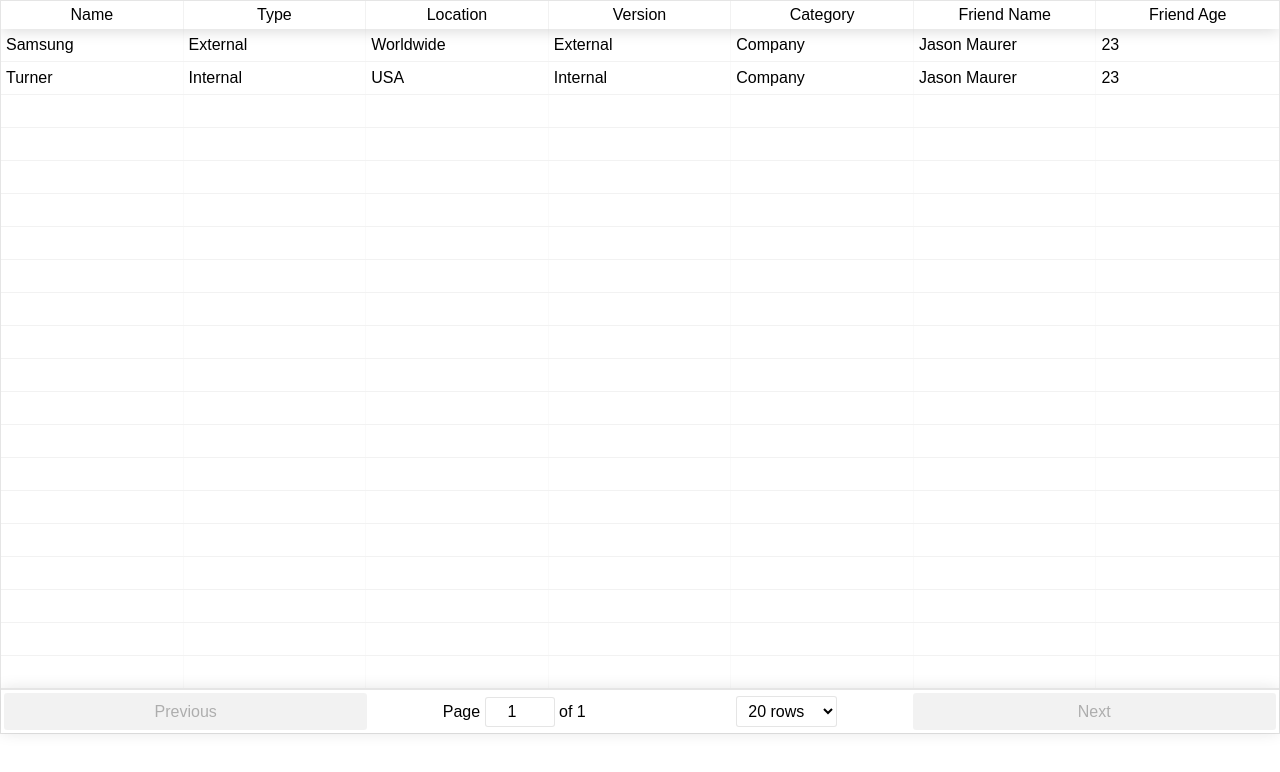
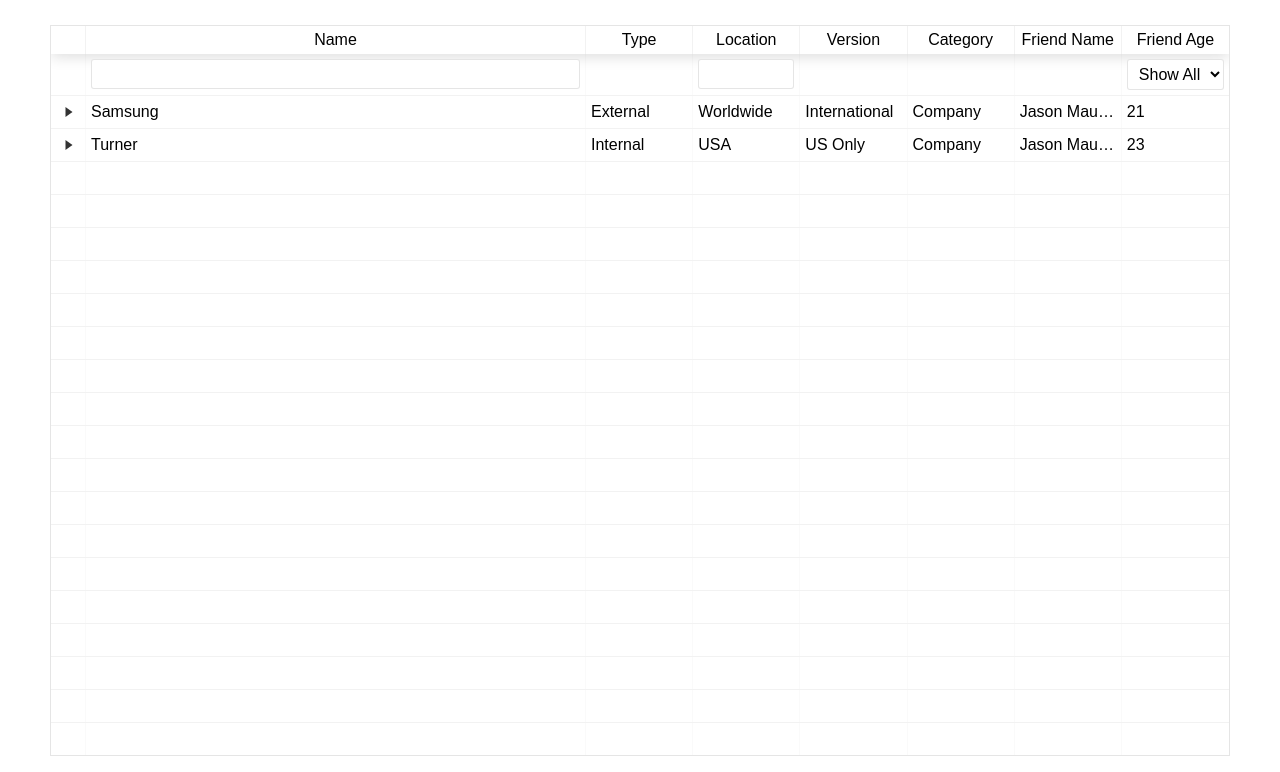
Before and after one commit to unit57/data-tables, a React (Create React App) app: page / in a window 1280 px wide. Shown: the top 772 px of the page. Built offline with nearby package versions, Linux system fonts and the light colour scheme.

Commit message:
Scaffoled react table

```diff
--- a/src/App.css
+++ b/src/App.css
@@ -1,28 +1,3 @@
-.App {
-  text-align: center;
+.reactTableParent {
+  padding: 25px 50px 0 50px;
 }
-
-.App-logo {
-  animation: App-logo-spin infinite 20s linear;
-  height: 80px;
-}
-
-.App-header {
-  background-color: #222;
-  height: 150px;
-  padding: 20px;
-  color: white;
-}
-
-.App-title {
-  font-size: 1.5em;
-}
-
-.App-intro {
-  font-size: large;
-}
-
-@keyframes App-logo-spin {
-  from { transform: rotate(0deg); }
-  to { transform: rotate(360deg); }
-}
--- a/src/App.js
+++ b/src/App.js
@@ -1,16 +1,18 @@
 import React, { Component } from 'react';
 import ReactTable from 'react-table';
 import 'react-table/react-table.css'
+import'./App.css'
 import TurnerReactTable from './TurnerReactTable.js'
+import brandSettingsData from './data/brand-setting-data.js'
 
 class App extends Component {
 
 
   render() {
     return (
-      <div>
+      <div className="reactTableParent">
 
-        <TurnerReactTable />
+        <TurnerReactTable data={brandSettingsData} />
 
       </div>
     );
--- a/src/TurnerReactTable.js
+++ b/src/TurnerReactTable.js
@@ -8,62 +8,76 @@ export default class TurnerReactTable extends Component {
 
  render() {
 
-  const data = [{
-    name: 'Samsung',
-    type: 'External',
-    location: 'Worldwide',
-    version: 'International',
-    category: 'Company',
-    friend: {
-      name: 'Jason Maurer',
-      age: 23
-    }
-  },{
-    name: 'Turner',
-    type: 'Internal',
-    location: 'USA',
-    version: 'US Only',
-    category: 'Company',
-    friend: {
-      name: 'Jason Maurer',
-      age: 23
-    }
-    }];
+  let data = this.props.data;
+
+  const filterCaseInsensitive = (filter, row) => {
+      const id = filter.pivotId || filter.id;
+      return (
+          row[id] !== undefined ?
+              String(row[id].toLowerCase()).startsWith(filter.value.toLowerCase())
+              :
+              true
+      );
+  };
 
   const columns = [{
+    expander: true
+  }, {
     Header: 'Name',
-    accessor: 'name' // String-based value accessors!
+    accessor: 'name', // String-based value accessors!
+    Cell: props => <span className='number'>{props.value}</span> ,
+    width: 500,
   }, {
     Header: 'Type',
     accessor: 'type',
-    Cell: props => <span className='number'>{props.value}</span> // Custom cell components!
+    Cell: props => <span className='number'>{props.value}</span>, // Custom cell components!
+    filterable: false
   }, {
     Header: 'Location',
     accessor: 'location',
-    Cell: props => <span className='number'>{props.value}</span> // Custom cell components!
+    Cell: props => <span className='number'>{props.value}</span>,
+    sortable: false // Custom cell components!
   }, {
     Header: 'Version',
-    accessor: 'type',
-    Cell: props => <span className='number'>{props.value}</span> // Custom cell components!
+    accessor: 'version',
+    Cell: props => <span className='number'>{props.value}</span>, // Custom cell components!
+    filterable: false,
+    sortable: false
   }, {
     Header: 'Category',
     accessor: 'category',
-    Cell: props => <span className='number'>{props.value}</span> // Custom cell components!
+    Cell: props => <span className='number'>{props.value}</span>, // Custom cell components!
+    filterable: false,
+    sortable: false
   }, {
     id: 'friendName', // Required because our accessor is not a string
     Header: 'Friend Name',
-    accessor: d => d.friend.name // Custom value accessors!
+    accessor: d => d.friend.name, // Custom value accessors!
+    filterable: false
   }, {
     Header: props => <span>Friend Age</span>, // Custom header components!
-    accessor: 'friend.age'
+    accessor: 'friend.age',
+    Filter: ({ filter, onChange }) =>
+      <select
+        onChange={event => onChange(event.target.value)}
+        style={{ width: "100%" }}
+        value={filter ? filter.value : "all"}
+      >
+        <option value="all">Show All</option>
+        <option value="21">21</option>
+        <option value="23">23</option>
+      </select>
   }]
 
 
     return (
       <div>
            <ReactTable
+              filterable
               data={data}
               columns={columns}
+              showPaginationBottom={false}
+              defaultFilterMethod={filterCaseInsensitive}
             />
       </div>
     )
--- /dev/null
+++ b/src/data/brand-setting-data.js
@@ -0,0 +1,21 @@
+export default [{
+    name: 'Samsung',
+    type: 'External',
+    location: 'Worldwide',
+    version: 'International',
+    category: 'Company',
+    friend: {
+      name: 'Jason Maurer',
+      age: 21
+    }
+  },{
+    name: 'Turner',
+    type: 'Internal',
+    location: 'USA',
+    version: 'US Only',
+    category: 'Company',
+    friend: {
+      name: 'Jason Maurer',
+      age: 23
+    }
+  }];
```
